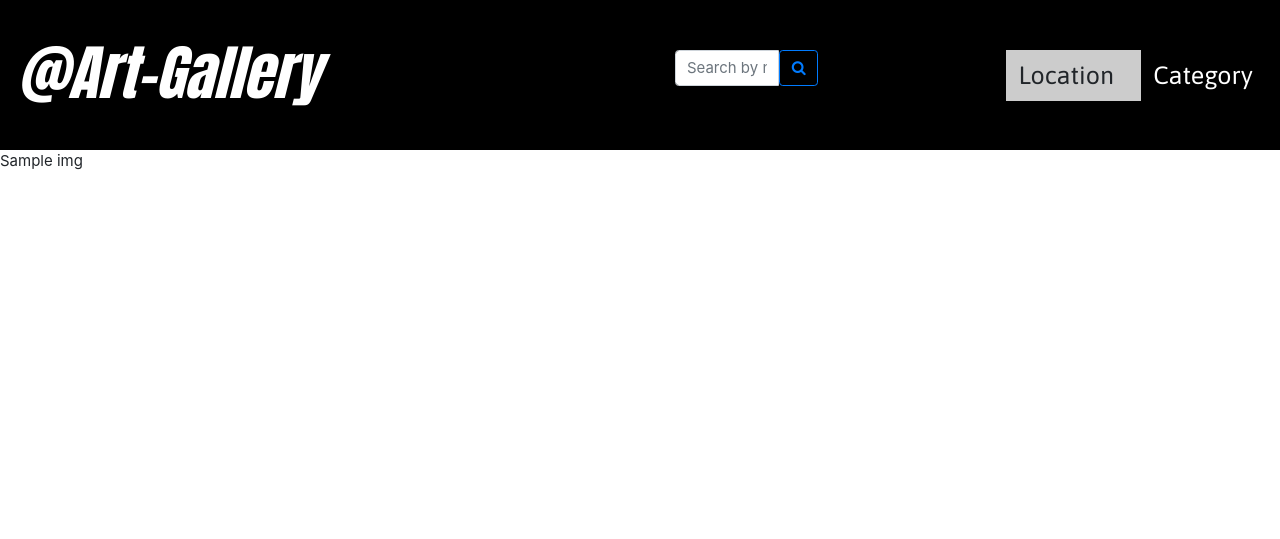
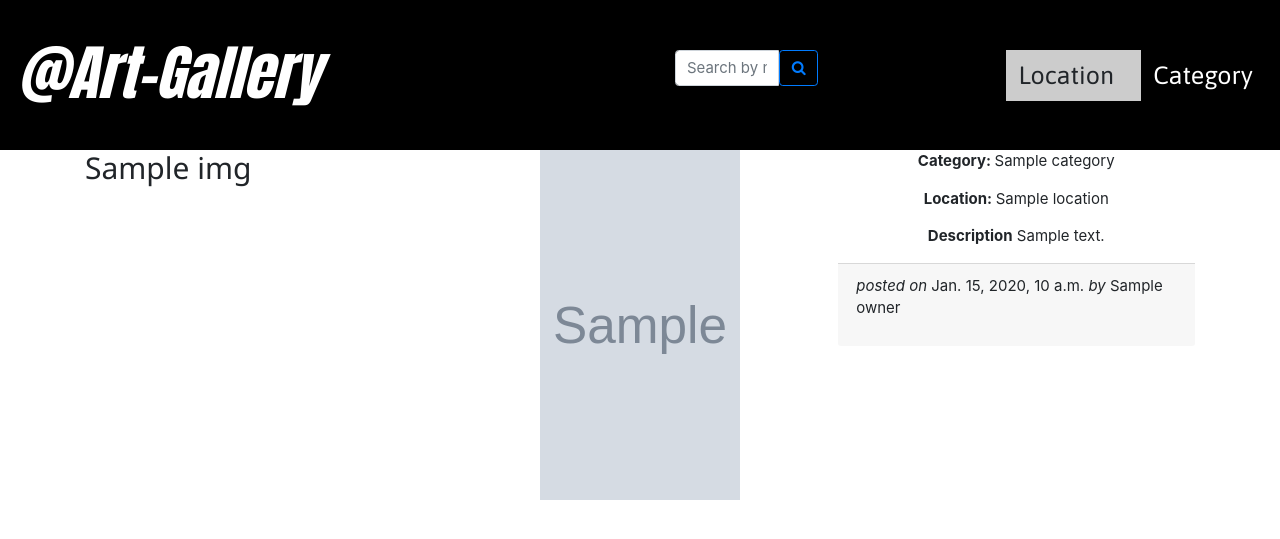
Before and after one commit to Nyagah-Tech/my-gallery, a Django app: template myArt/templates/display-images/image.html in a window 1280 px wide. Shown: the top 539 px of the page. Run offline with Django 3.2, Linux system fonts and the light colour scheme; the template is opened without the code that fills it: most values are stand-ins (such as "Sample title", 1, 10 or a date in 2020); grey boxes marked "Sample" are stand-in pictures; some libraries are stand-ins or nearby versions.

Commit message:
create a template that dispalys a single image

```diff
--- a/myArt/templates/display-images/image.html
+++ b/myArt/templates/display-images/image.html
@@ -2,9 +2,27 @@
 {% block content%}
 {% if image %}
 {% for img in image %}
-    <p>{{img.name}}</p>
+<div class="container">
+    <div class="card-columns" >
+        <h2>{{img.name}}</h2>
+
+            <center>
+                <img src="{{img.picture.url}}" alt="" data-target="#extraModal{{image.id}}" data-toggle="modal" width="200px" height="350px">
+            </center>
+            <div class="description text-center" style="margin-top: 20px;">
+                <p><b>Category: </b>{{img.category}}</p>
+                <p><b>Location: </b>{{img.location}}</p>
+                <p><b>Description</b> {{img.description}}</p>
+
+        </div>
+        <div class="card-footer">
+            <p><i>posted on </i>{{img.posted_by}} <i>by</i> {{img.owner}}</p>
+        </div>
+    </div>
+</div>
 {% endfor %}
 {% else %}
+
 <p>invalid option</p>
 {% endif %}
 
```
Also changed, not shown: myArt/templates/display-images/copy.html (added). Lines whose indentation alone changed are shown as unchanged.
